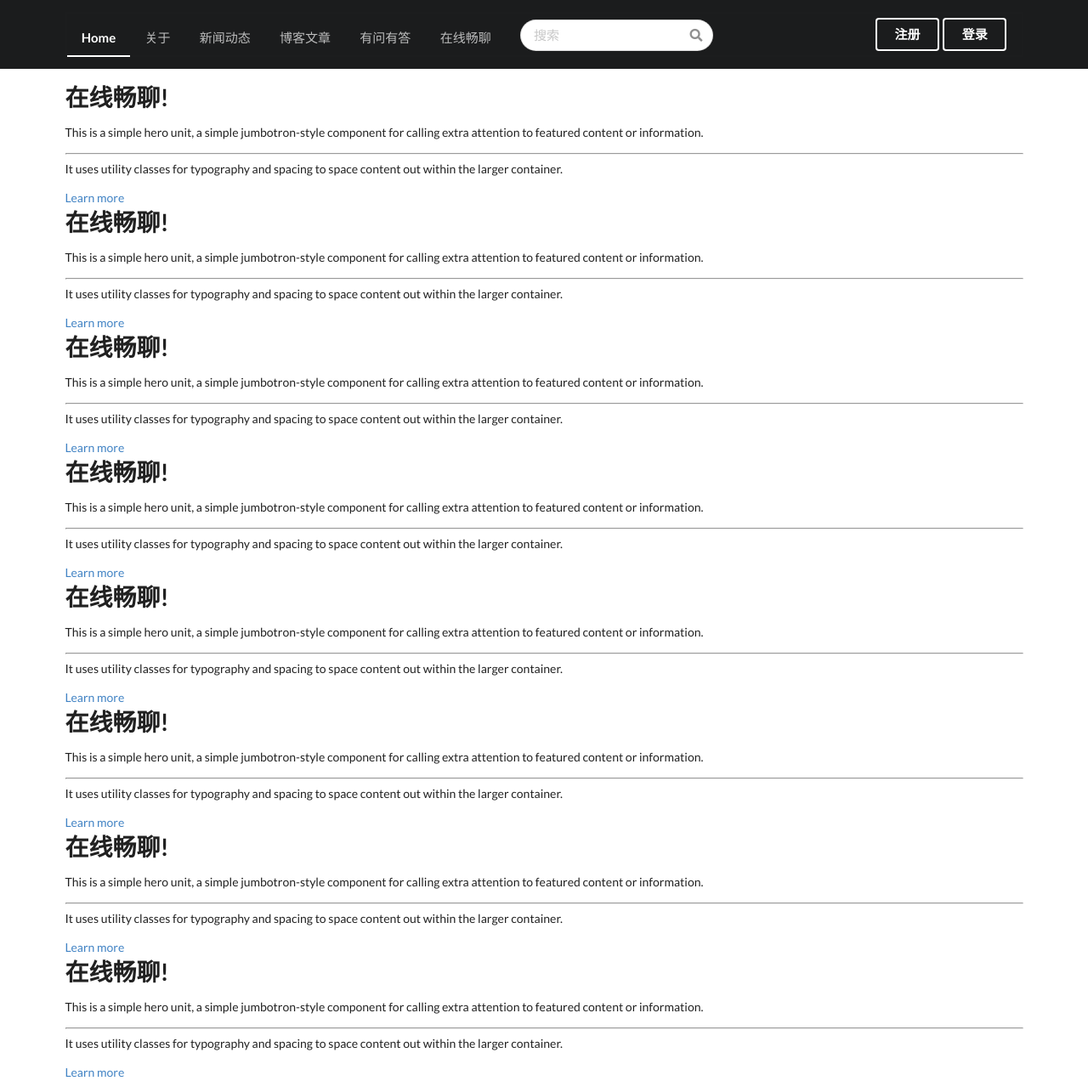
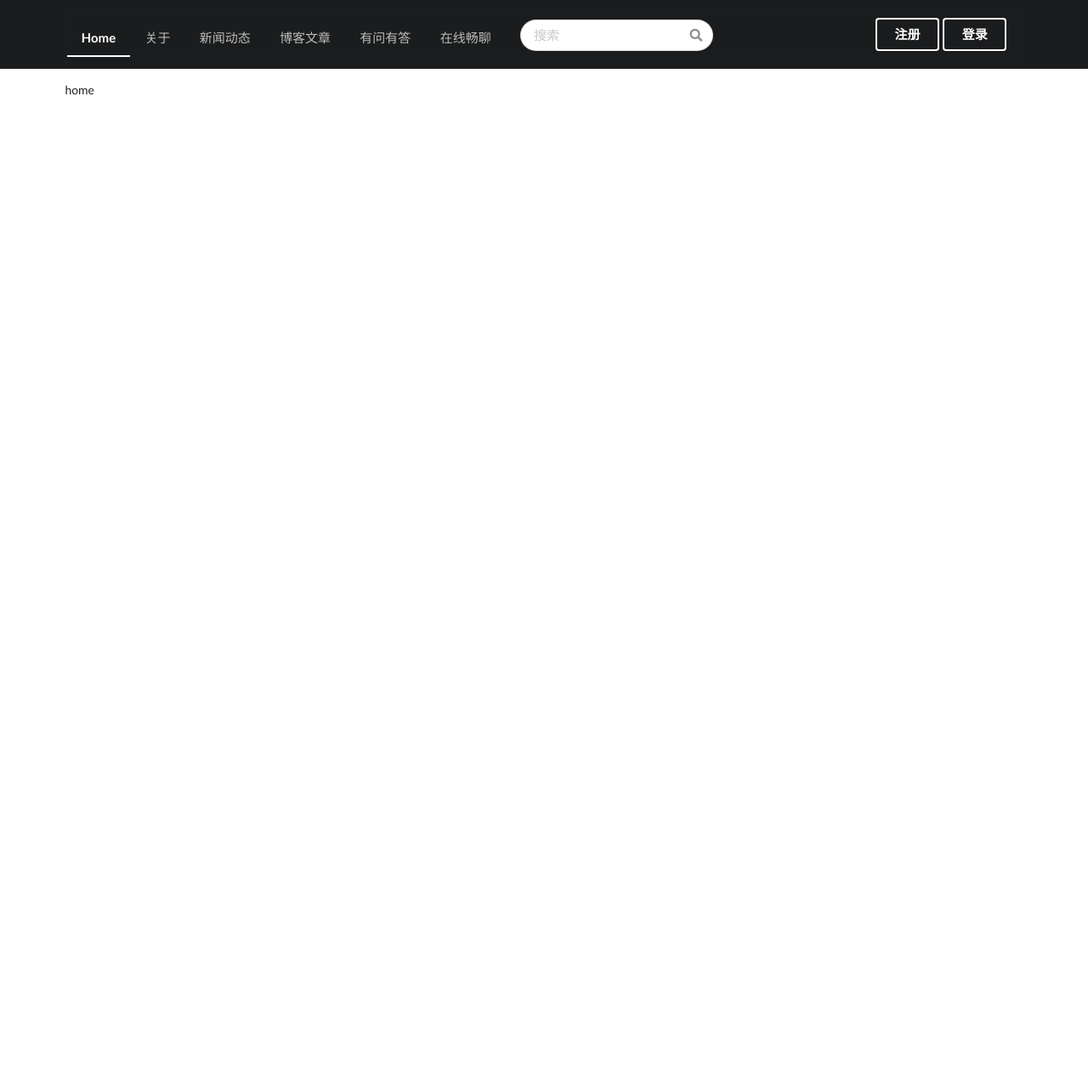
Before and after one commit to JairoGuo/django-web-dome, a Django app: page / in a window 1280 px wide. Shown: the whole page at 85% size. After the commit the page ends 112 px from the top, so only its background shows below. Run offline with Django 3.2, Linux system fonts and the light colour scheme; some libraries are stand-ins or nearby versions.

Commit message:
2020-3-15

```diff
--- a/sonsuz/templates/base.html
+++ b/sonsuz/templates/base.html
@@ -148,13 +148,13 @@
 
         {% if messages %}
             {% for message in messages %}
-                <div class="alert {% if message.tags %}alert-{{ message.tags }}{% endif %}">
-                    {{ message }}
-
-                    <button type="button" class="close" data-dismiss="alert" aria-label="Close">
-                        <span aria-hidden="true">&times;</span>
-                    </button>
-                </div>
+{#                <div class="alert {% if message.tags %}alert-{{ message.tags }}{% endif %}">#}
+{#                    {{ message }}#}
+{##}
+{#                    <button type="button" class="close" data-dismiss="alert" aria-label="Close">#}
+{#                        <span aria-hidden="true">&times;</span>#}
+{#                    </button>#}
+{#                </div>#}
 
                 <div class="ui success message">
                     <i class="close icon"></i>
--- a/sonsuz/templates/news/news_manages.html
+++ b/sonsuz/templates/news/news_manages.html
@@ -34,7 +34,7 @@
                          <a class="ui right floated  ">
                             <i class="edit icon"></i>编辑
                         </a>
-                         <a class="ui right floated  " ">
+                         <a class="ui right floated  ">
                             <i class="eye icon"></i>查看
                         </a>
 
--- a/sonsuz/templates/news/news_single.html
+++ b/sonsuz/templates/news/news_single.html
@@ -15,6 +15,7 @@
         <div class="extra">
             <div class="ui right floated  "><i class="comment icon"></i>{{ news.replies_count }}</div>
             {#                        <a class="ui right floated"><i class="heart icon"></i>{{ news.likers_count }}</a>#}
+
             <div class="ui right floated likes">
                 {% if request.user in news.get_likers %}
                     <a class="header" ><i class="heart inline icon"></i><span class="like-count">{{ news.likers_count }}</span></a>
@@ -24,6 +25,7 @@
                 {% endif %}
             </div>
 
+
         </div>
     </div>
 </div>
--- a/sonsuz/templates/pages/home.html
+++ b/sonsuz/templates/pages/home.html
@@ -4,62 +4,6 @@
 
 {% block content %}
 
-<div class="jumbotron">
-        <h1 class="display-4">在线畅聊!</h1>
-        <p class="lead">This is a simple hero unit, a simple jumbotron-style component for calling extra attention to
-            featured content or information.</p>
-        <hr class="my-4">
-        <p>It uses utility classes for typography and spacing to space content out within the larger container.</p>
-        <a class="btn btn-primary btn-lg" href="#" role="button">Learn more</a>
-    </div><div class="jumbotron">
-        <h1 class="display-4">在线畅聊!</h1>
-        <p class="lead">This is a simple hero unit, a simple jumbotron-style component for calling extra attention to
-            featured content or information.</p>
-        <hr class="my-4">
-        <p>It uses utility classes for typography and spacing to space content out within the larger container.</p>
-        <a class="btn btn-primary btn-lg" href="#" role="button">Learn more</a>
-    </div><div class="jumbotron">
-        <h1 class="display-4">在线畅聊!</h1>
-        <p class="lead">This is a simple hero unit, a simple jumbotron-style component for calling extra attention to
-            featured content or information.</p>
-        <hr class="my-4">
-        <p>It uses utility classes for typography and spacing to space content out within the larger container.</p>
-        <a class="btn btn-primary btn-lg" href="#" role="button">Learn more</a>
-    </div><div class="jumbotron">
-        <h1 class="display-4">在线畅聊!</h1>
-        <p class="lead">This is a simple hero unit, a simple jumbotron-style component for calling extra attention to
-            featured content or information.</p>
-        <hr class="my-4">
-        <p>It uses utility classes for typography and spacing to space content out within the larger container.</p>
-        <a class="btn btn-primary btn-lg" href="#" role="button">Learn more</a>
-    </div><div class="jumbotron">
-        <h1 class="display-4">在线畅聊!</h1>
-        <p class="lead">This is a simple hero unit, a simple jumbotron-style component for calling extra attention to
-            featured content or information.</p>
-        <hr class="my-4">
-        <p>It uses utility classes for typography and spacing to space content out within the larger container.</p>
-        <a class="btn btn-primary btn-lg" href="#" role="button">Learn more</a>
-    </div><div class="jumbotron">
-        <h1 class="display-4">在线畅聊!</h1>
-        <p class="lead">This is a simple hero unit, a simple jumbotron-style component for calling extra attention to
-            featured content or information.</p>
-        <hr class="my-4">
-        <p>It uses utility classes for typography and spacing to space content out within the larger container.</p>
-        <a class="btn btn-primary btn-lg" href="#" role="button">Learn more</a>
-    </div><div class="jumbotron">
-        <h1 class="display-4">在线畅聊!</h1>
-        <p class="lead">This is a simple hero unit, a simple jumbotron-style component for calling extra attention to
-            featured content or information.</p>
-        <hr class="my-4">
-        <p>It uses utility classes for typography and spacing to space content out within the larger container.</p>
-        <a class="btn btn-primary btn-lg" href="#" role="button">Learn more</a>
-    </div><div class="jumbotron">
-        <h1 class="display-4">在线畅聊!</h1>
-        <p class="lead">This is a simple hero unit, a simple jumbotron-style component for calling extra attention to
-            featured content or information.</p>
-        <hr class="my-4">
-        <p>It uses utility classes for typography and spacing to space content out within the larger container.</p>
-        <a class="btn btn-primary btn-lg" href="#" role="button">Learn more</a>
-    </div>
+home
 
 {% endblock %}
--- a/sonsuz/templates/users/user_details.html
+++ b/sonsuz/templates/users/user_details.html
@@ -121,8 +121,8 @@
                         </div>
 
                         <div class="column">
-                            <a class="btn btn-primary" href="{% url 'users:update' %}" role="button">编辑个人信息</a>
-                            <a class="btn btn-primary" href="{% url 'account_email' %}" role="button">编辑邮箱</a>
+                            <a class="ui button" href="{% url 'users:update' %}" role="button">编辑个人信息</a>
+                            <a class="ui button" href="{% url 'account_email' %}" role="button">编辑邮箱</a>
                         </div>
 
 
--- a/sonsuz/users/views.py
+++ b/sonsuz/users/views.py
@@ -45,8 +45,10 @@ class UserRedirectView(LoginRequiredMixin, RedirectView):
 
     permanent = False
 
+
     def get_redirect_url(self):
-        return reverse("users:detail", kwargs={"username": self.request.user.username})
+        # return reverse("users:detail", kwargs={"username": self.request.user.username})
+        return reverse("home")
 
 
 user_redirect_view = UserRedirectView.as_view()
```
Also changed, not shown: sonsuz/static/js/news.js (+21 -2 lines), sonsuz/templates/news/news_content_form_modal.html (added, +101 -0 lines), sonsuz/templates/news/news_list.html (+10 -11 lines).
